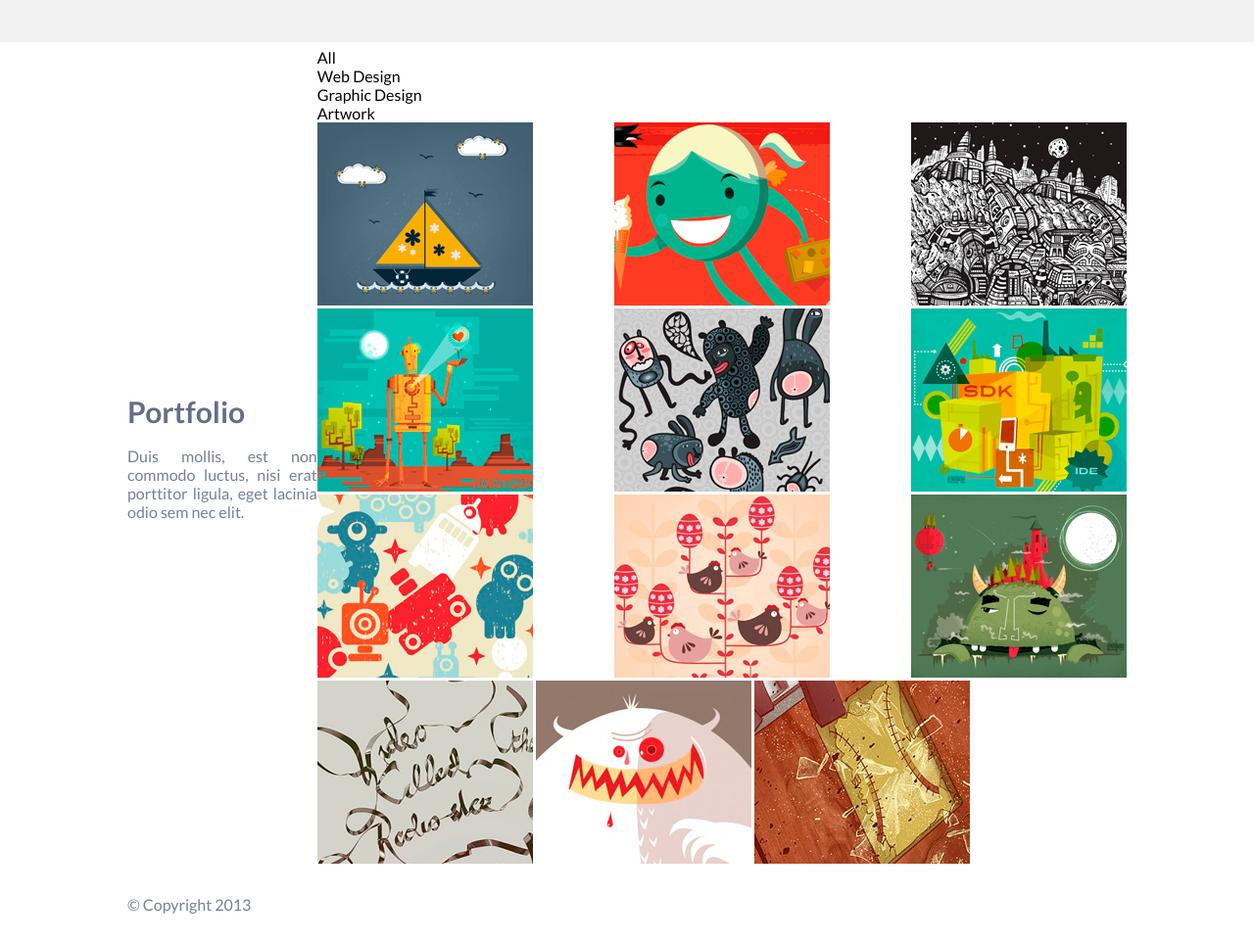
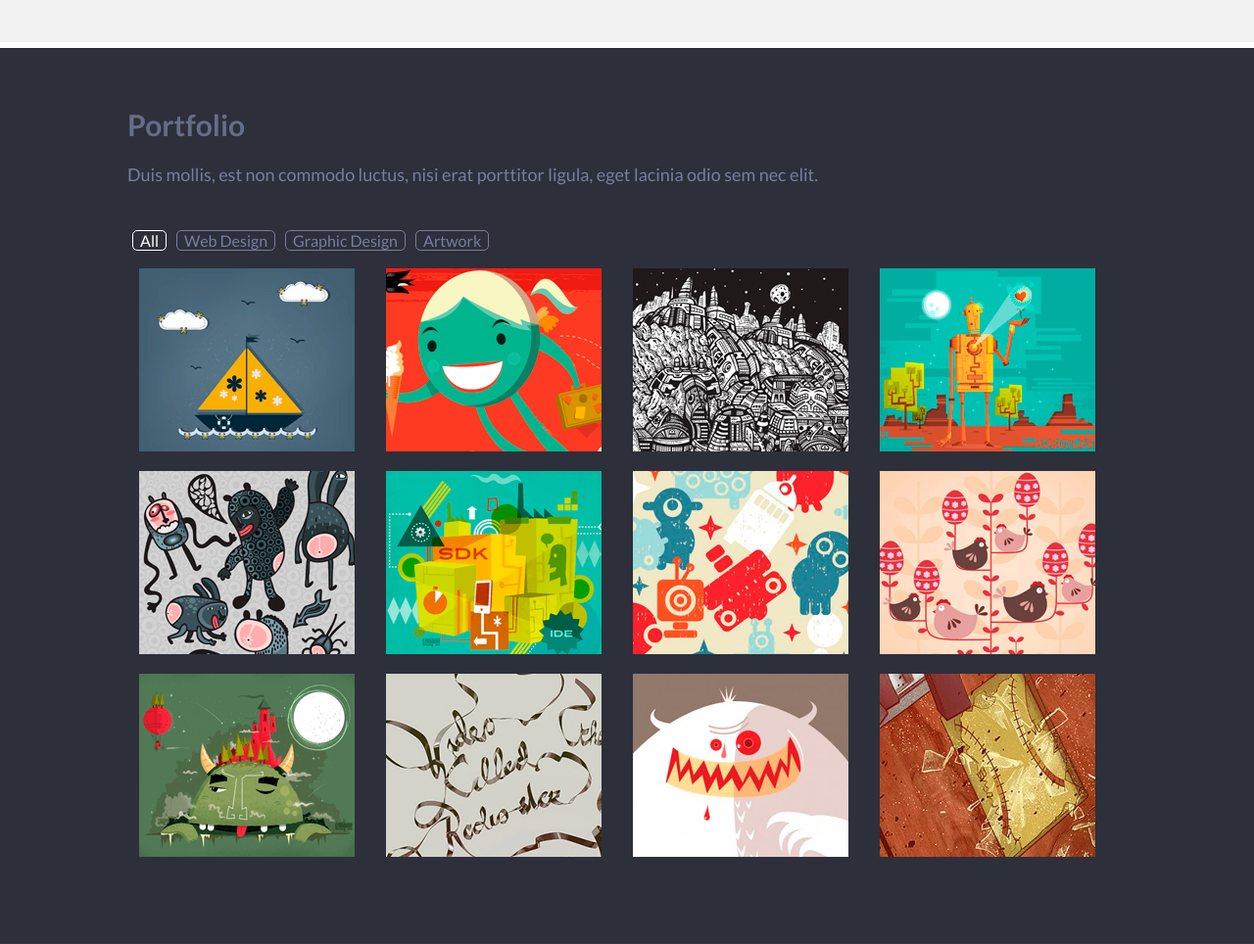
Before and after one commit to Force-User/Singolo, a website: page index.html in a window 1280 px wide. Shown: the part 1175-2139 px from the top of the page at 98% size. Drawn offline with nearby package versions, Linux system fonts and the light colour scheme.

Commit message:
feat: add style for portfolio

```diff
--- /dev/null
+++ b/sass/layouts/_portfolio.scss
@@ -0,0 +1,110 @@
+.portfolio {
+    background-color: #2d303a;
+    border-bottom: 6px solid #323746;
+
+    transition: 1s;
+
+
+
+
+    & .wrapper {
+      padding: 60px 0 68px;
+      flex-direction: column;
+      justify-content: space-around;
+      align-items: flex-start;
+
+
+    }
+
+    &__text {
+      font-size: 18px;
+      line-height: 30px;
+    }
+    &-tabs {
+      display: flex;
+      margin: 42px 0 18px;
+      &__link {
+        border: 1px solid;
+        border-radius: 5px;
+        padding: 0 7px;
+        margin: 0 5px;
+        cursor: pointer;
+        color: #767e9e;
+        &:hover {
+          border: 1px solid #fff;
+          color: #fff;
+        }
+      }
+
+    }
+    &-gallery {
+      display: flex;
+      flex-wrap: wrap;
+      justify-content: space-evenly;
+
+
+      &__image {
+        transition: 0.5s;
+        margin: 0 20px 20px 0;
+        // animation: showImage .5s forwards;
+
+        &:hover {
+          box-shadow: 0 0 5px 3px #fff;
+        }
+        &:nth-child(n + 13) {
+          display: none;
+        }
+      }
+    }
+  }
+
+
+  .image-show {
+    // animation :showImage .5s forwards;
+    order:0;
+  }
+  // .image-hidde-display {
+  //   display: none;
+  // }
+
+
+  .image-hidden {
+    // animation: hideImage .5s forwards;
+    order: 1;
+
+  }
+
+  // .image-hidde-display {
+  //   display: none;
+  // }
+
+  .tab-selected {
+    color:$color-light;
+  }
+
+
+
+
+  @keyframes hideImage {
+    from{
+      opacity: 1;
+
+
+
+    }
+    to{
+      opacity: 0;
+
+
+    }
+  }
+  @keyframes showImage {
+    0%{
+      opacity: 0;
+
+    }
+    100%{
+      opacity: 1;
+
+    }
+  }
--- a/style.scss
+++ b/style.scss
@@ -9,6 +9,7 @@
 @import "sass/layouts/wrapper";
 @import "sass/layouts/header";
 @import "sass/layouts/services";
+@import "sass/layouts/portfolio";
 
 
 @import "sass/component/burger";
```
Also changed, not shown: style.css, 1 other file.
